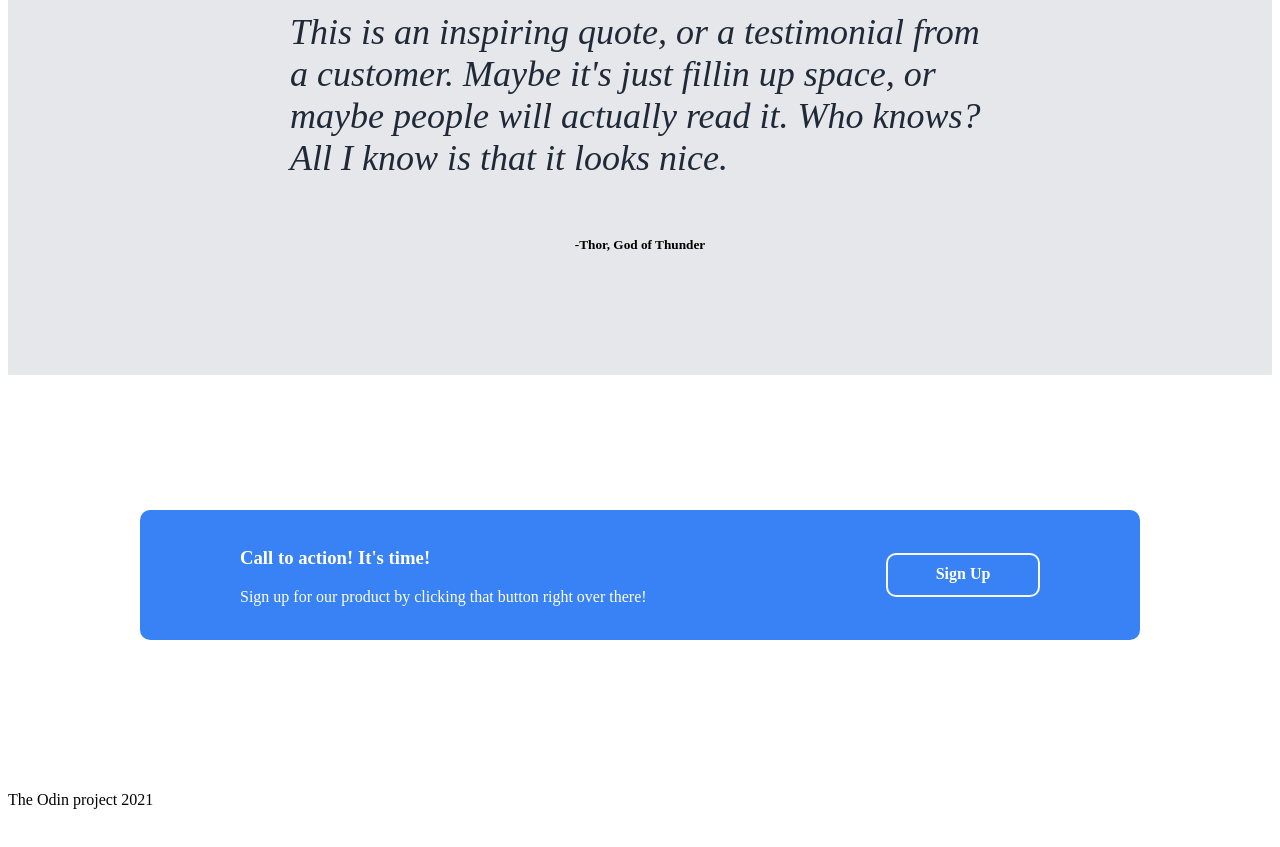
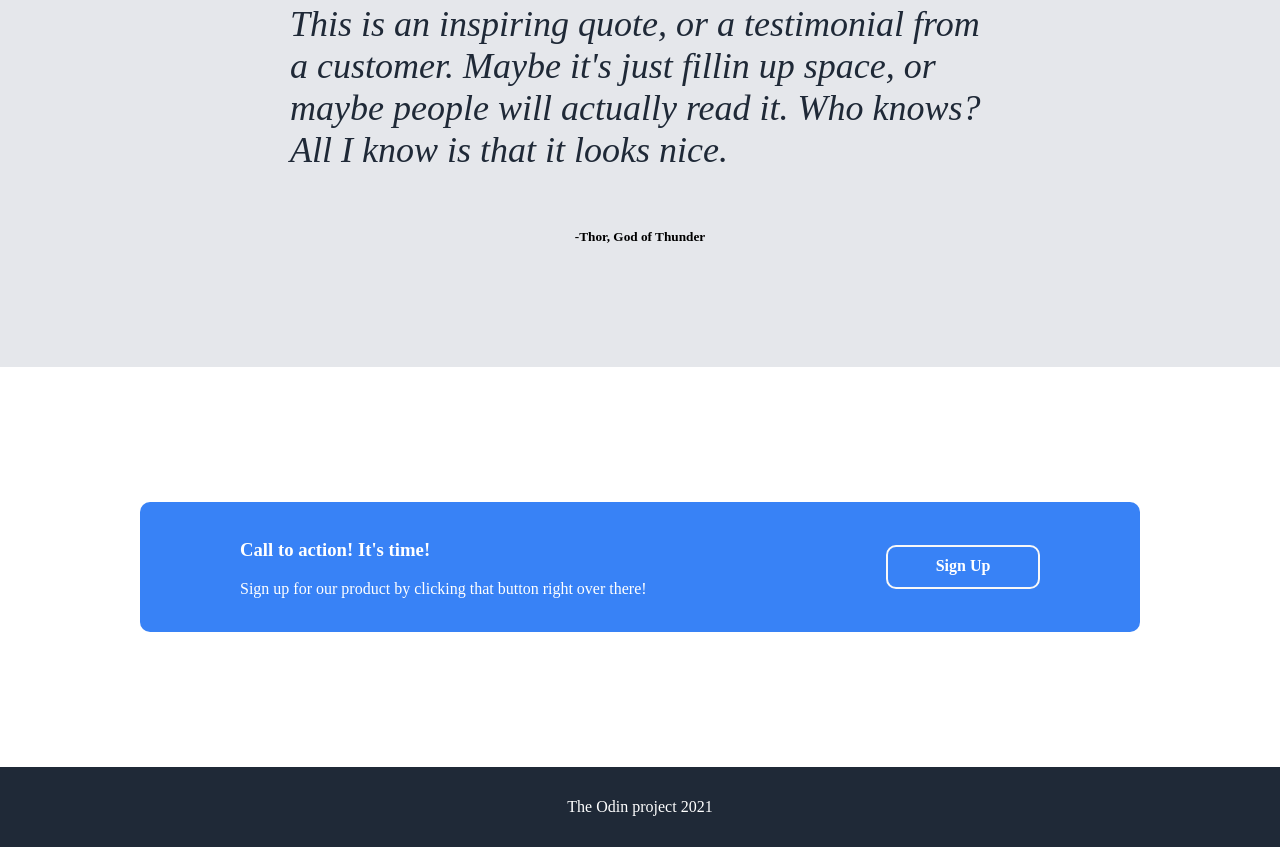
Before and after one commit to alanvillagrand/landing-page, a plain HTML site: page index.html in a window 1280 px wide. Shown: the part 1033-1880 px from the top of the page. Drawn offline with Linux system fonts and the light colour scheme.

Commit message:
Styled footer.

```diff
--- a/style.css
+++ b/style.css
@@ -1,6 +1,8 @@
 body{
     display: flex;
     flex-direction: column;
+    padding: 0;
+    margin: 0;
 }
 
 ul {
@@ -156,3 +158,16 @@ a {
     padding-top: 10px;
     text-align: center;
 }
+
+
+/* Footer */
+
+.footer {
+    background-color: #1F2937;
+    color: white;
+    display: flex;
+    flex-basis: 80px;
+    flex-direction: column;
+    justify-content: center;
+    align-items: center;
+}
```
